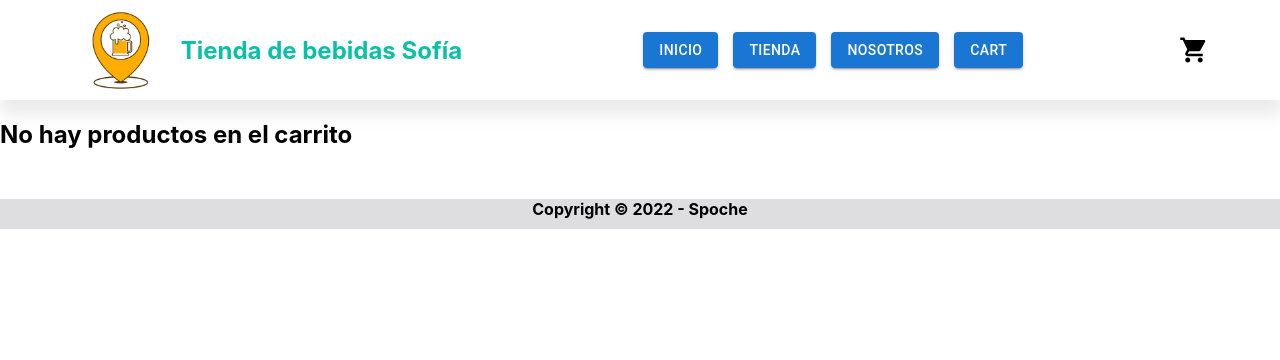
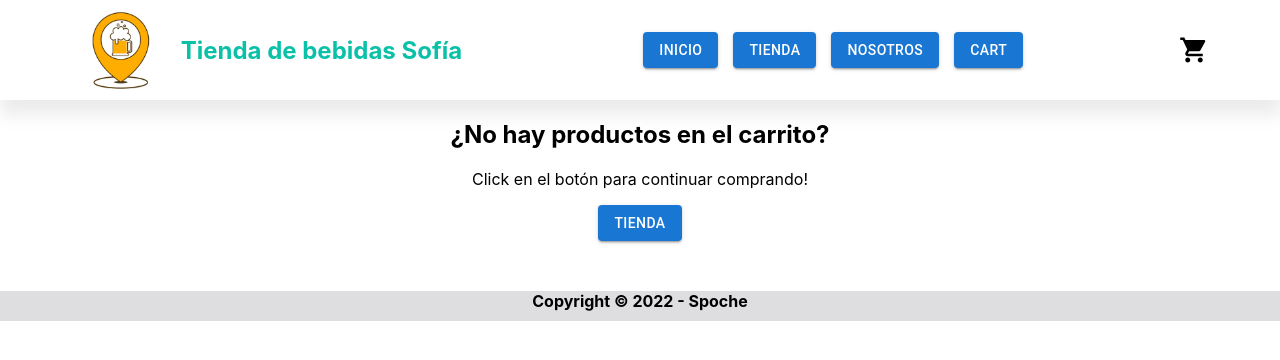
Before and after one commit to santiagopochettino/TiendaDeBebidasPochettino, a React (Create React App) app: page /cart in a window 1280 px wide. Shown: the top 360 px of the page. Built offline with nearby package versions, Linux system fonts and the light colour scheme.

Commit message:
[ADD] Cart view

```diff
--- a/src/App.js
+++ b/src/App.js
@@ -32,7 +32,6 @@ function App() {
             <Route path='/detalle/:id' element={<Detail/>}/>
             <Route path='/nosotros' element={<Nosotros/>}/>
             <Route path='/cart' element={<Carrito/>}/>
-            <Route path='/cart' element={<Carrito/>}/>
             <Route path='*' element={<NotFoundPage/>} />
          </Routes>
          <footer className='footer'>Copyright © 2022 - Spoche</footer>
--- a/src/components/Cart.js
+++ b/src/components/Cart.js
@@ -1,8 +1,10 @@
 import { useContext } from "react"
-// import { Link } from "react-router-dom"
+import { Link } from "react-router-dom"
 import CartItem from "./CartItem"
+import  Button  from "@mui/material/Button"
 //context
 import { CartContext } from "../context/CartContext"
+import '../css/Cart.css'
 
 
 const Cart = () =>{
@@ -11,16 +13,31 @@ const Cart = () =>{
     const handledClear = ()=>{
       emptyCart()
     }
+    const finalizarCompra = ()=>{
+      alert('Compra exitosa!')
+    }
     if( !cartList.length){
       return (<div>
-            <h2>No hay productos en el carrito</h2>
+           <div className="cartContainer">
+           <h2>¿No hay productos en el carrito?</h2>
+           <p>Click en el botón para continuar comprando!</p>
+           <Button className='btn-link' variant="contained" aria-label="outlined primary button group" >
+           <Link to={'/tienda'}>Tienda</Link>
+           </Button>
+           </div>
         </div> )
     }
 
     return(
       <div>
         <CartItem items={cartList}/>
-        <button onClick={handledClear}>Vaciar Carrito</button>
+
+        <Button className='btn-link btnVaciarCart'  onClick={handledClear} variant="contained" aria-label="outlined primary button group" >
+           Vaciar Carrito
+        </Button>
+        <Button className='btn-link btnVaciarCart'  onClick={finalizarCompra} variant="contained" aria-label="outlined primary button group" >
+          <Link to={'/'}>Finalizar Compra</Link>
+        </Button>
 
       </div>
     )
--- a/src/css/Cart.css
+++ b/src/css/Cart.css
@@ -0,0 +1,6 @@
+.cartContainer {
+    text-align: center;
+}
+.btnVaciarCart{
+    margin-left: 100px!important;
+}
```
